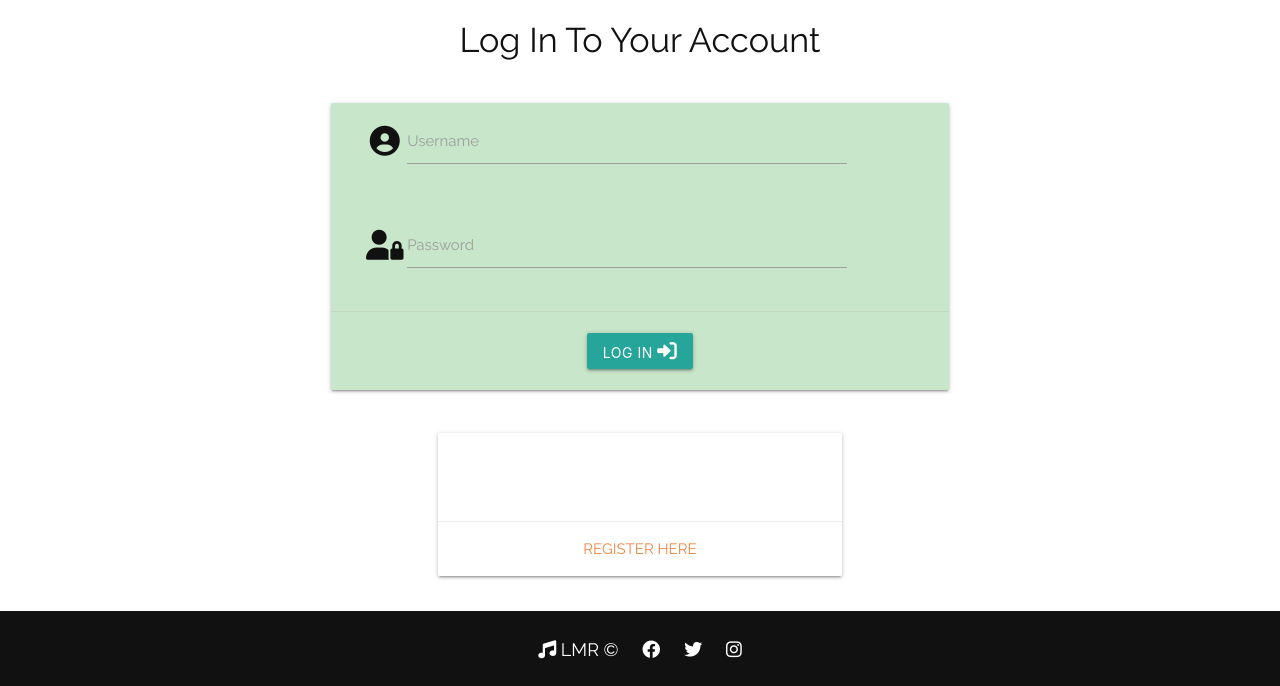
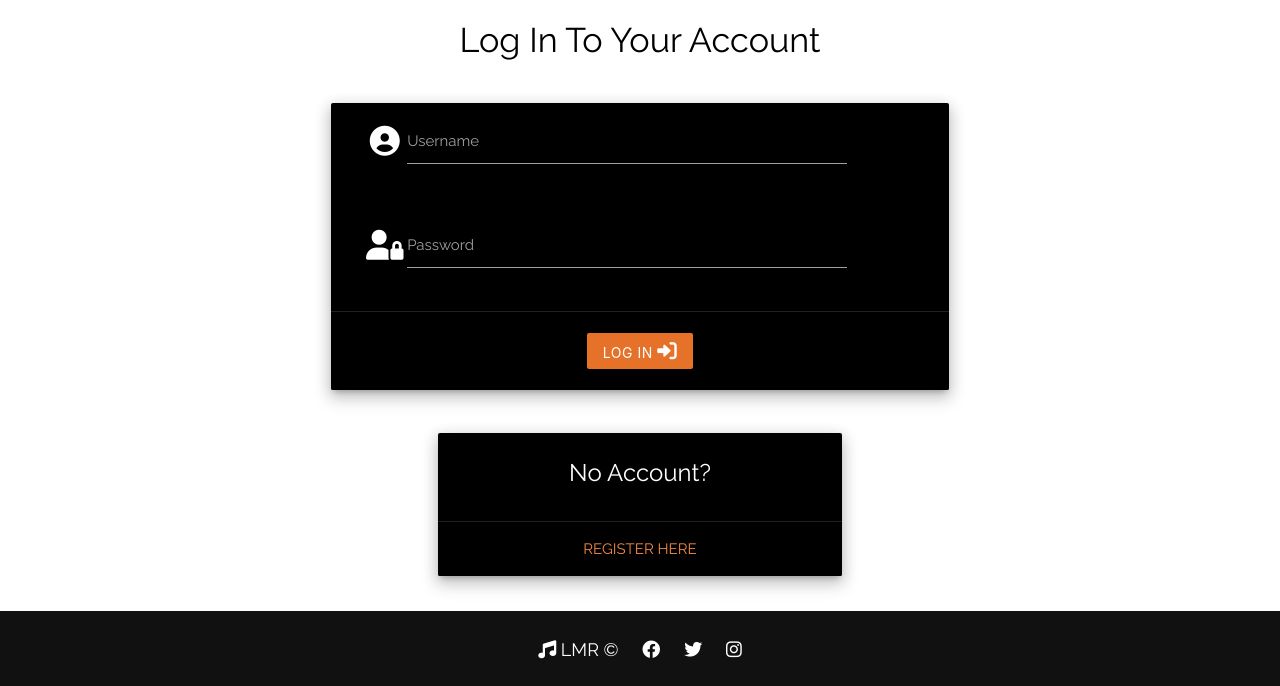
Before and after one commit to JohnLazz/live-music-reviews, a Flask app: page /login in a window 1280 px wide. Shown: the part 665-1351 px from the top of the page. Run offline with Flask 2, Linux system fonts and the light colour scheme; some libraries are stand-ins or nearby versions; some web fonts are replaced.

Commit message:
Update login.html and register.html style

```diff
--- a/static/css/style.css
+++ b/static/css/style.css
@@ -4,7 +4,7 @@ body {
     font-family: 'Raleway', sans-serif;
     font-weight: 400;
     background-color: #ffffff;
-    color: #111111;
+    color: #000000;
 }
 
 nav {
@@ -57,6 +57,11 @@ h2 {
 /* gives button elements some breathing space */
 .btn {
     margin: 5px;
+    background-color: #e6722a;
+}
+
+.btn:hover {
+    background-color: #111111;
 }
 
 .review-div {
--- a/templates/login.html
+++ b/templates/login.html
@@ -6,13 +6,13 @@
 <!-- log in to existing user -->
 <div class="row">
     <form class="col s10 m6 offset-s1 offset-m3 center" method="POST" action="{{ url_for('login') }}">
-        <div class="card green lighten-4">
+        <div class="card z-depth-3 black white-text">
             <!-- username -->
             <div class="row register-input">
                 <div class="input-field col s10">
                     <i class="fas fa-circle-user prefix"></i>
                     <input id="username" name="username" type="text" minlength="4"
-                        maxlength="20" pattern="^[a-zA-Z0-9]{4,20}$" class="validate" required>
+                        maxlength="20" pattern="^[a-zA-Z0-9]{4,20}$" class="validate white-text" required>
                     <label for="username">Username</label>
                 </div>
             </div>
@@ -21,7 +21,7 @@
                 <div class="input-field col s10">
                     <i class="fas fa-user-lock prefix"></i>
                     <input id="password" name ="password" type="password" minlength="5"
-                        maxlength="20" pattern="^[a-zA-Z0-9]{5,20}$" class="validate" required>
+                        maxlength="20" pattern="^[a-zA-Z0-9]{5,20}$" class="validate white-text" required>
                     <label for="password">Password</label>
                 </div>
             </div>
@@ -37,8 +37,8 @@
     <!-- redirects to register account -->
     <div class="row center">
         <div class="col s12 m4 offset-m4">
-            <div class="card green1">
-                <div class="card-content white-text">
+            <div class="card black z-depth-3 white-text">
+                <div class="card-content">
                     <span class="card-title">No Account?</span>
                 </div>
                 <div class="card-action">
```
Also changed, not shown: templates/register.html (+4 -4 lines).
